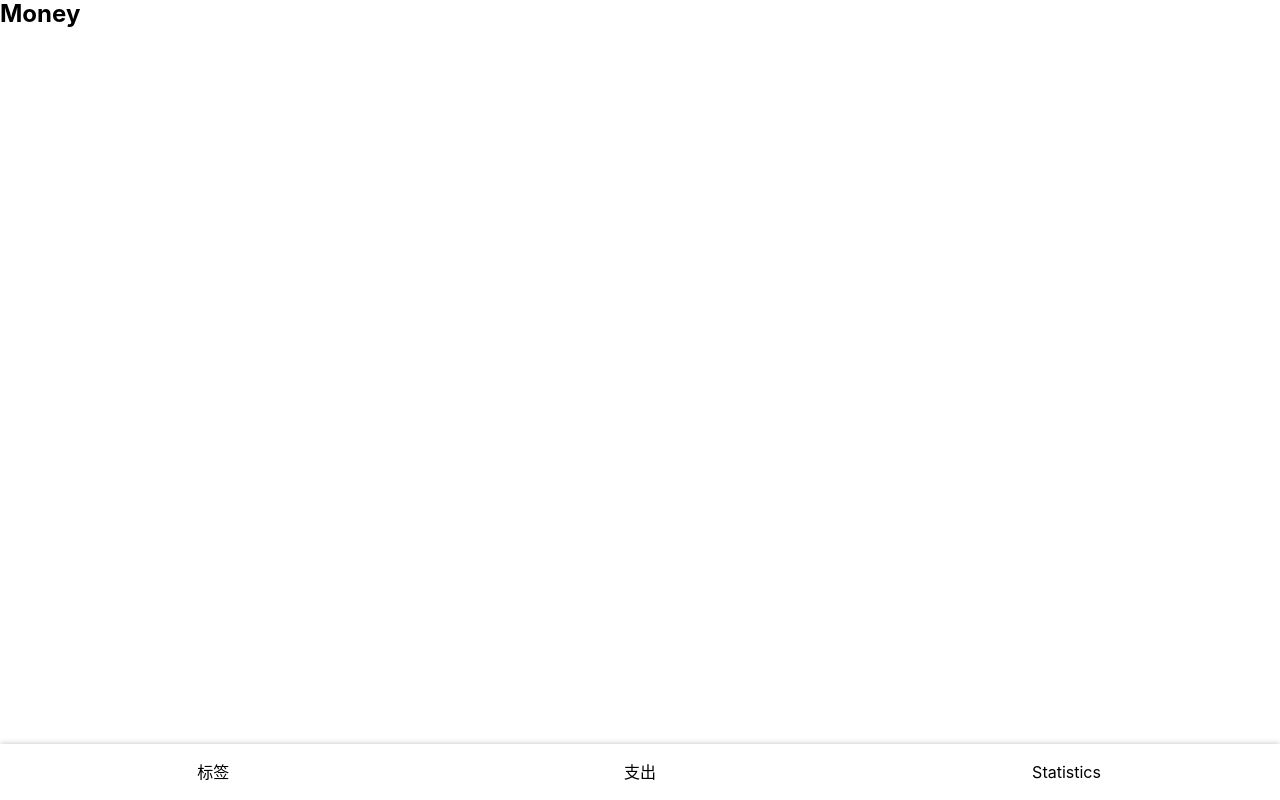
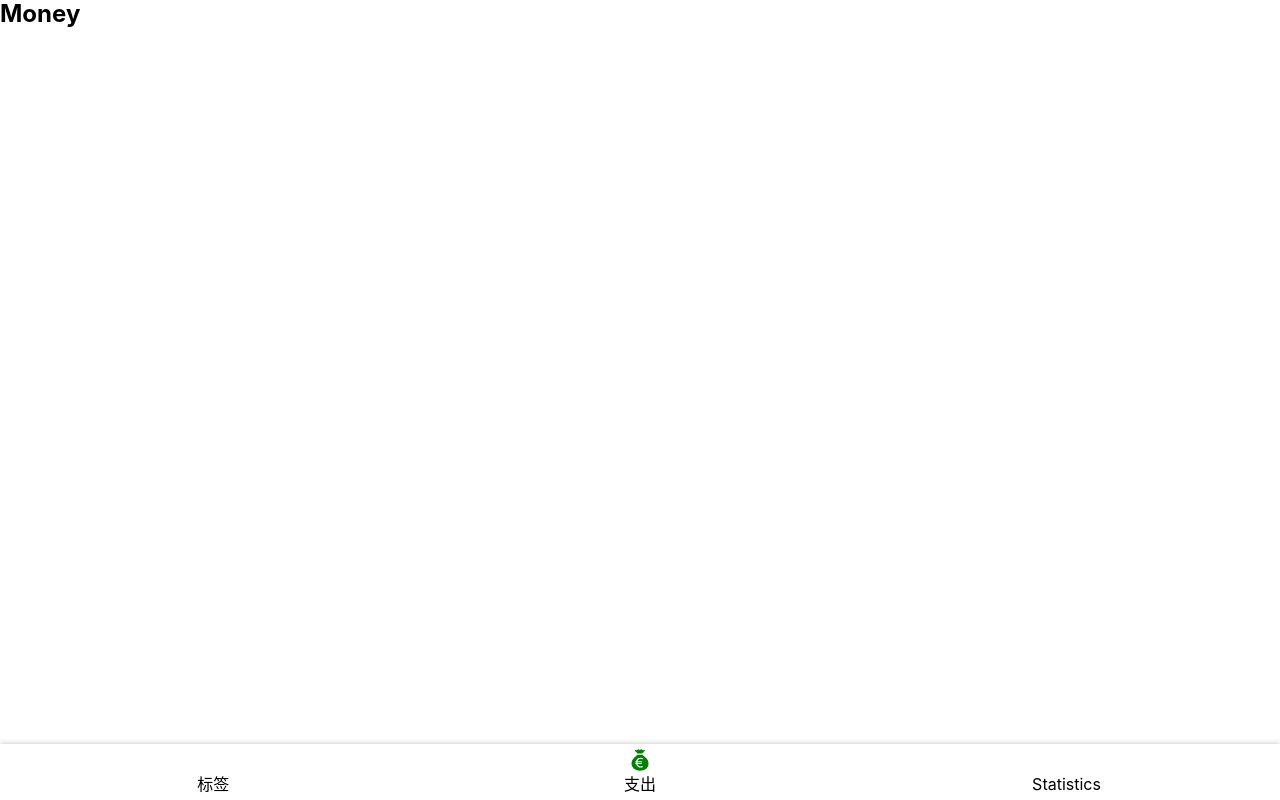
Before and after one commit to JamesSGUS/Bookepping-01, a React app: page /#/money in a window 1280 px wide. Built offline with nearby package versions, Linux system fonts and the light colour scheme.

Commit message:
settle 3 of icons

```diff
--- a/config/webpack.config.js
+++ b/config/webpack.config.js
@@ -367,6 +367,13 @@ module.exports = function (webpackEnv) {
           // match the requirements. When no loader matches it will fall
           // back to the "file" loader at the end of the loader list.
           oneOf: [
+            {
+              test: /\.svg$/,
+              use: [
+                { loader: 'svg-sprite-loader', options: {} },
+                { loader: 'svgo-loader', options: {} },
+              ]
+            },
             // TODO: Merge this config once `image/avif` is in the mime-db
             // https://github.com/jshttp/mime-db
             {
--- a/package.json
+++ b/package.json
@@ -66,6 +66,7 @@
     "semver": "7.3.2",
     "style-loader": "1.3.0",
     "styled-components": "5.0.1",
+    "svg-sprite-loader": "^6.0.11",
     "terser-webpack-plugin": "4.2.3",
     "ts-pnp": "1.2.0",
     "typescript": "^4.1.2",
@@ -101,7 +102,8 @@
   },
   "devDependencies": {
     "@types/react-router-dom": "^5.3.2",
-    "@types/styled-components": "^5.1.15"
+    "@types/styled-components": "^5.1.15",
+    "svgo-loader": "^3.0.0"
   },
   "jest": {
     "roots": [
--- a/src/App.tsx
+++ b/src/App.tsx
@@ -3,7 +3,6 @@ import {
   HashRouter as Router,
   Switch,
   Route,
-  Link,
   Redirect
 } from 'react-router-dom';
 import styled from 'styled-components';
--- a/src/components/Nav.tsx
+++ b/src/components/Nav.tsx
@@ -1,6 +1,10 @@
 import styled from 'styled-components';
 import {Link} from 'react-router-dom';
 import React from 'react';
+require( 'icons/tags.svg');
+require( 'icons/money.svg');
+require( 'icons/statistics.svg');
+
 
 const NavWrapper = styled.nav`
   line-height: 24px;
@@ -11,8 +15,15 @@ const NavWrapper = styled.nav`
 
     > li {
       width: 33.33%;
-      padding: 16px;
+      padding: 4px;
       text-align: center;
+      display: flex;
+      flex-direction: column;
+      align-items: center;
+      .icon {
+        width:24px;
+        height:24px;
+      }
     }
   }
 `;
@@ -22,16 +33,25 @@ const Nav = () => {
     <NavWrapper>
       <ul>
         <li>
+          <svg className="icon" fill={'red'}>
+            <use xlinkHref="#tags"/>
+          </svg>
           <Link to="/tags">标签</Link>
         </li>
         <li>
+          <svg className="icon" fill={'green'}>
+            <use xlinkHref="#money"/>
+          </svg>
           <Link to="/money">支出</Link>
         </li>
         <li>
+          <svg className="icon" fill={'blue'}>
+            <use xlinkHref="#statistics"/>
+          </svg>
           <Link to="/statistics">Statistics</Link>
         </li>
       </ul>
     </NavWrapper>
-  )
+  );
 };
 export default Nav;
--- a/src/index.scss
+++ b/src/index.scss
@@ -15,3 +15,7 @@ body{
   font-size: 16px;
   line-height: 1.15;
 }
+.icon{
+  width:1em;
+  height:1em;
+}
```
Also changed, not shown: 1 other file (tests, documents, lock files or other folders). Lines whose indentation alone changed are shown as unchanged.
